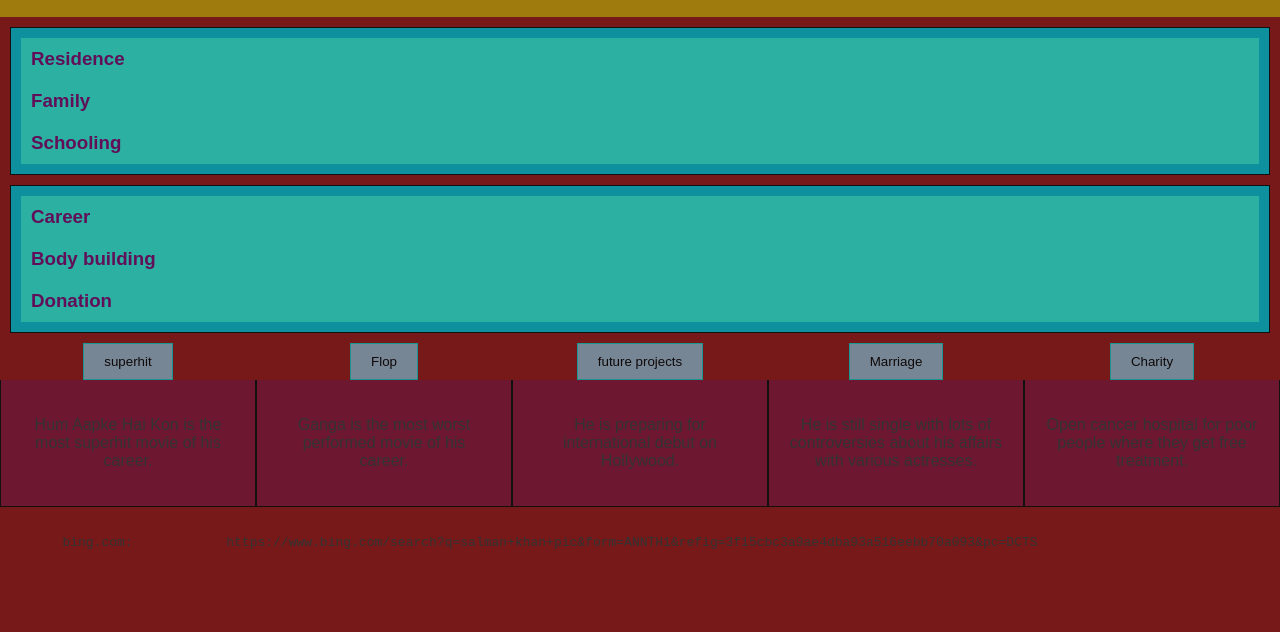
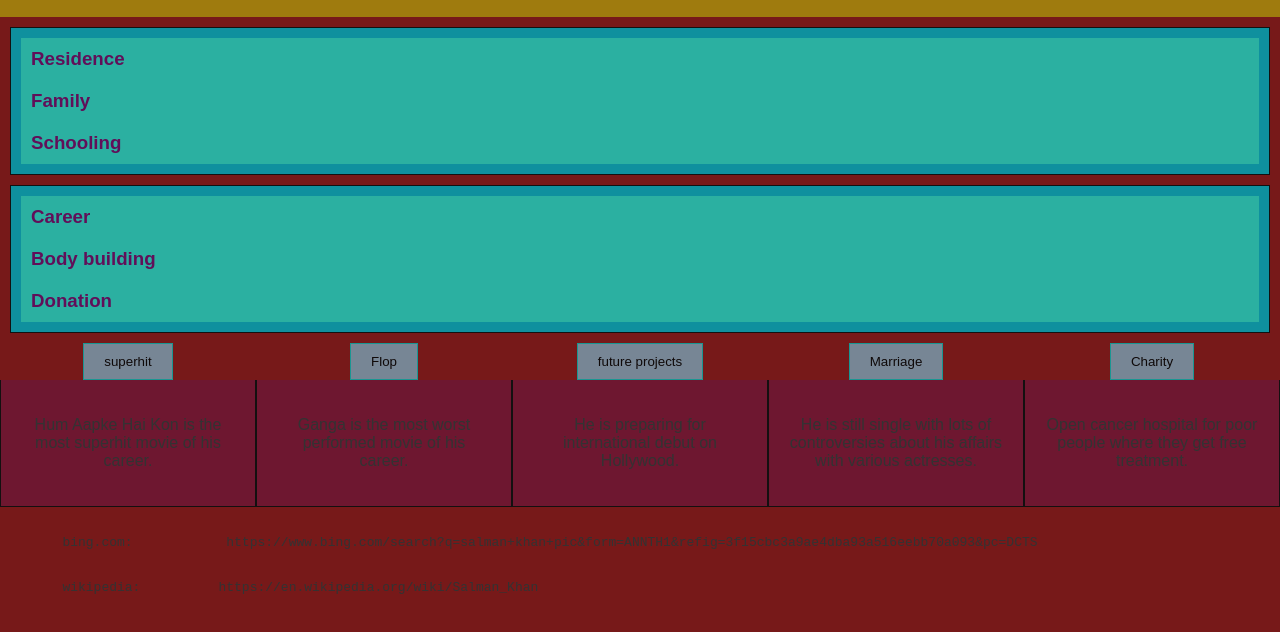
Before and after one commit to PawanSekhon/Pawandeep_WEB303As06, a plain HTML site: page index.html in a window 1280 px wide. Shown: the part 60-692 px from the top of the page. Drawn offline with nearby package versions, Linux system fonts and the light colour scheme.

Commit message:
added reference

```diff
--- a/index.html
+++ b/index.html
@@ -130,6 +130,9 @@
     <code>
         bing.com:            https://www.bing.com/search?q=salman+khan+pic&form=ANNTH1&refig=3f15cbc3a9ae4dba93a516eebb70a093&pc=DCTS
     </code>
+    <code>
+        wikipedia:          https://en.wikipedia.org/wiki/Salman_Khan
+    </code>
 </pre>
 
 </main>
```
